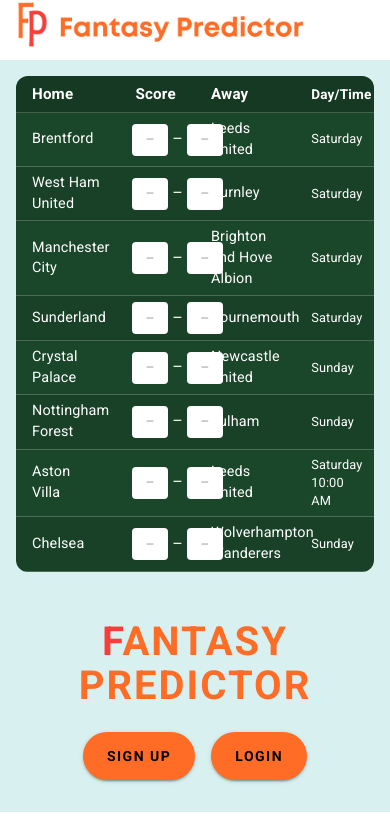
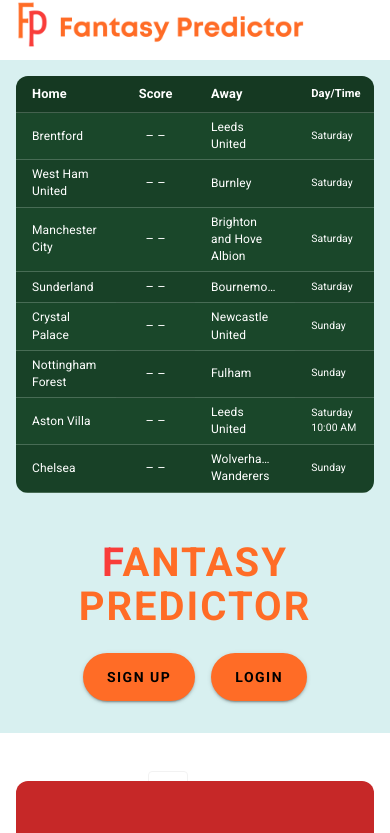
Before and after one commit to KevinJStafford/fantasy_predictor, a React (Create React App) app in the folder client/: page /player in a window 390 px wide. Shown: the top 833 px of the page. Built offline with nearby package versions, Linux system fonts and the light colour scheme; no server answers.

Commit message:
fix: static table; overflow mobile

```diff
--- a/client/src/components/LandingGrid.js
+++ b/client/src/components/LandingGrid.js
@@ -10,7 +10,6 @@
     TableHead,
     TableRow,
     Paper,
-    InputBase,
 } from '@mui/material';
 import { useHistory } from 'react-router-dom';
 import { apiUrl } from '../utils/api';
@@ -104,57 +103,30 @@
                             maxWidth: 560,
                         }}
                     >
-                        <TableContainer>
+                        <TableContainer sx={{ overflowX: 'auto', overflowY: 'visible', maxWidth: '100%' }}>
                             <Table
                                 size="small"
                                 sx={{
                                     tableLayout: 'fixed',
+                                    minWidth: 280,
                                     '& td, & th': { borderColor: 'rgba(255,255,255,0.2)', color: 'white', verticalAlign: 'middle' },
                                 }}
                             >
                                 <TableHead>
                                     <TableRow sx={{ bgcolor: 'rgba(0,0,0,0.2)' }}>
-                                        <TableCell sx={{ fontWeight: 700, fontSize: '0.95rem', width: '28%' }}>Home</TableCell>
-                                        <TableCell align="center" sx={{ fontWeight: 700, fontSize: '0.95rem', width: '22%' }}>Score</TableCell>
-                                        <TableCell sx={{ fontWeight: 700, fontSize: '0.95rem', width: '28%' }}>Away</TableCell>
-                                        <TableCell sx={{ fontWeight: 700, fontSize: '0.85rem', color: 'rgba(255,255,255,0.95)', width: '22%' }}>Day/Time</TableCell>
+                                        <TableCell sx={{ fontWeight: 700, fontSize: { xs: '0.8rem', sm: '0.95rem' }, width: '28%' }}>Home</TableCell>
+                                        <TableCell align="center" sx={{ fontWeight: 700, fontSize: { xs: '0.8rem', sm: '0.95rem' }, width: '22%' }}>Score</TableCell>
+                                        <TableCell sx={{ fontWeight: 700, fontSize: { xs: '0.8rem', sm: '0.95rem' }, width: '28%' }}>Away</TableCell>
+                                        <TableCell sx={{ fontWeight: 700, fontSize: { xs: '0.7rem', sm: '0.85rem' }, color: 'rgba(255,255,255,0.95)', width: '22%' }}>Day/Time</TableCell>
                                     </TableRow>
                                 </TableHead>
                                 <TableBody>
                                     {fixtures.slice(0, 8).map((row, i) => (
                                         <TableRow key={i} sx={{ '&:nth-of-type(even)': { bgcolor: 'rgba(0,0,0,0.08)' } }}>
-                                            <TableCell sx={{ fontSize: '0.9rem' }}>{row.home}</TableCell>
-                                            <TableCell align="center" sx={{ whiteSpace: 'nowrap' }}>
-                                                <InputBase
-                                                    sx={{
-                                                        width: 36,
-                                                        height: 32,
-                                                        bgcolor: 'white',
-                                                        borderRadius: 1,
-                                                        px: 1,
-                                                        textAlign: 'center',
-                                                        fontSize: '0.875rem',
-                                                    }}
-                                                    placeholder="–"
-                                                    inputProps={{ style: { textAlign: 'center' } }}
-                                                />
-                                                <Typography component="span" sx={{ mx: 0.5, color: 'white' }}>–</Typography>
-                                                <InputBase
-                                                    sx={{
-                                                        width: 36,
-                                                        height: 32,
-                                                        bgcolor: 'white',
-                                                        borderRadius: 1,
-                                                        px: 1,
-                                                        textAlign: 'center',
-                                                        fontSize: '0.875rem',
-                                                    }}
-                                                    placeholder="–"
-                                                    inputProps={{ style: { textAlign: 'center' } }}
-                                                />
-                                            </TableCell>
-                                            <TableCell sx={{ fontSize: '0.9rem' }}>{row.away}</TableCell>
-                                            <TableCell sx={{ color: 'rgba(255,255,255,0.9)', fontSize: '0.8rem' }}>
+                                            <TableCell sx={{ fontSize: { xs: '0.75rem', sm: '0.9rem' }, overflow: 'hidden', textOverflow: 'ellipsis' }}>{row.home}</TableCell>
+                                            <TableCell align="center" sx={{ fontSize: { xs: '0.8rem', sm: '0.9rem' }, color: 'rgba(255,255,255,0.9)' }}>– –</TableCell>
+                                            <TableCell sx={{ fontSize: { xs: '0.75rem', sm: '0.9rem' }, overflow: 'hidden', textOverflow: 'ellipsis' }}>{row.away}</TableCell>
+                                            <TableCell sx={{ color: 'rgba(255,255,255,0.9)', fontSize: { xs: '0.65rem', sm: '0.8rem' } }}>
                                                 {row.day}
                                                 {row.time ? ` ${row.time}` : ''}
                                             </TableCell>
```
